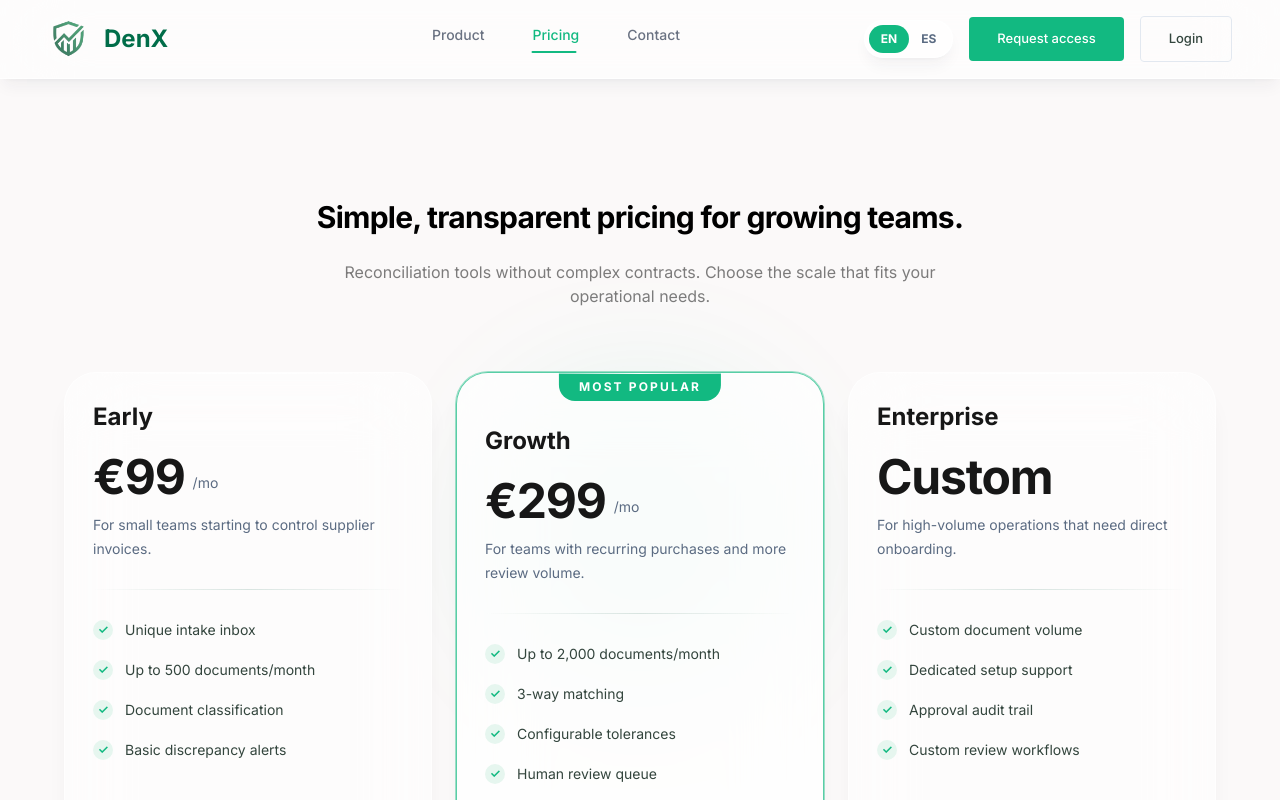
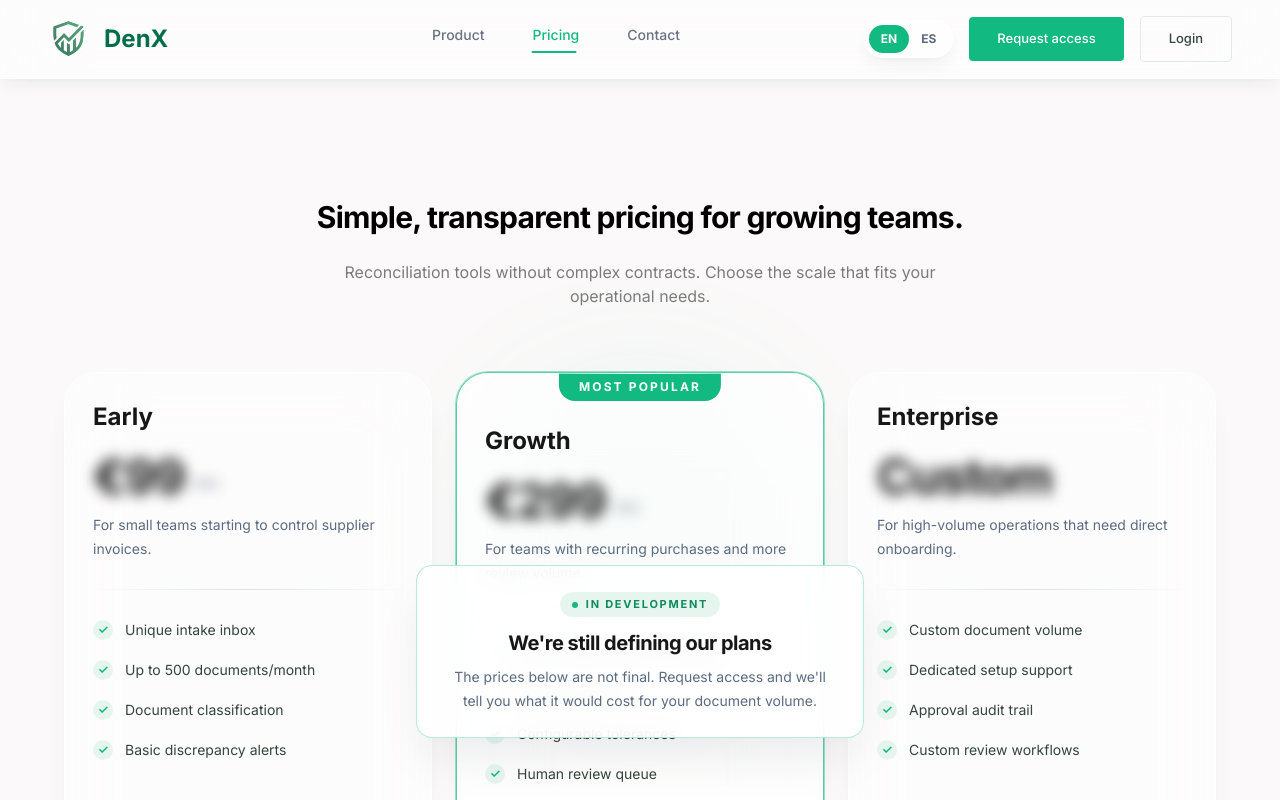
Before and after one commit to alealonso17/DenX---Landing-Page, a React (Vite) app: page /pricing in a window 1280 px wide. Shown: the top 800 px of the page. Built offline with nearby package versions, Linux system fonts and the light colour scheme.

Commit message:
pixel a los precios

```diff
--- a/src/components/pricing-page/PricesChart.tsx
+++ b/src/components/pricing-page/PricesChart.tsx
@@ -71,7 +71,7 @@ export default function PricesChart() {
 
                         <div className={plan.highlight ? "pt-6" : ""}>
                             <h2 className="mb-5 text-2xl font-bold text-[#171717]">{plan.name}</h2>
-                            <div className="mb-3 flex items-end gap-2">
+                            <div className="mb-3 flex select-none items-end gap-2 blur-[7px]" aria-hidden="true">
                                 <span className="text-5xl font-bold tracking-tight text-[#171717]">
                                     {plan.price === "pricing.custom" ? t("pricing.custom") : plan.price}
                                 </span>
@@ -96,6 +96,17 @@ export default function PricesChart() {
                         </div>
                     </article>
                 ))}
+
+                <div className="pointer-events-none absolute inset-0 z-20 flex items-start justify-center pt-16 sm:pt-20 lg:items-center lg:pt-0">
+                    <div className="mx-4 max-w-md rounded-2xl border border-[#12B981]/30 bg-white/85 px-6 py-5 text-center shadow-2xl shadow-[#1F2937]/10 backdrop-blur-md sm:px-8 sm:py-6">
+                        <span className="mb-3 inline-flex items-center gap-2 rounded-full bg-[#E6F6EF] px-3 py-1 text-[11px] font-bold uppercase tracking-[0.16em] text-[#0E8A61]">
+                            <span className="h-1.5 w-1.5 rounded-full bg-[#12B981]" />
+                            {t("pricing.wip.badge")}
+                        </span>
+                        <h3 className="mb-2 text-xl font-bold tracking-tight text-[#171717]">{t("pricing.wip.title")}</h3>
+                        <p className="text-sm leading-6 text-[#5B6B82]">{t("pricing.wip.description")}</p>
+                    </div>
+                </div>
             </div>
         </section>
     )
--- a/src/i18n/language.ts
+++ b/src/i18n/language.ts
@@ -19,6 +19,10 @@ export const translations = {
             "Reconciliation tools without complex contracts. Choose the scale that fits your operational needs.",
         "pricing.mostPopular": "Most popular",
         "pricing.month": "/mo",
+        "pricing.wip.badge": "In development",
+        "pricing.wip.title": "We're still defining our plans",
+        "pricing.wip.description":
+            "The prices below are not final. Request access and we'll tell you what it would cost for your document volume.",
         "pricing.early.description": "For small teams starting to control supplier invoices.",
         "pricing.growth.description": "For teams with recurring purchases and more review volume.",
         "pricing.enterprise.description": "For high-volume operations that need direct onboarding.",
@@ -156,6 +160,10 @@ export const translations = {
             "Herramientas de reconciliación sin contratos complejos. Elige la escala que encaja con tu operativa.",
         "pricing.mostPopular": "Más popular",
         "pricing.month": "/mes",
+        "pricing.wip.badge": "En desarrollo",
+        "pricing.wip.title": "Todavía estamos definiendo los planes",
+        "pricing.wip.description":
+            "Los precios que ves no son definitivos. Solicita acceso y te decimos qué coste tendría para tu volumen de documentos.",
         "pricing.early.description": "Para equipos pequeños que empiezan a controlar facturas de proveedores.",
         "pricing.growth.description": "Para equipos con compras recurrentes y más volumen de revisión.",
         "pricing.enterprise.description": "Para operaciones de alto volumen que necesitan acompañamiento directo.",
```
